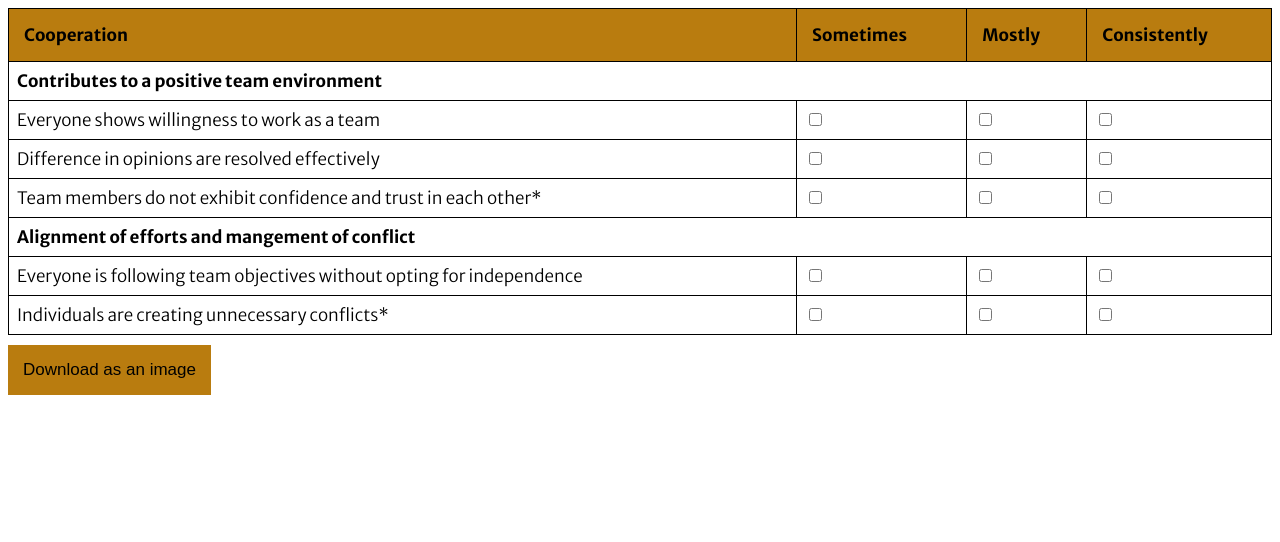
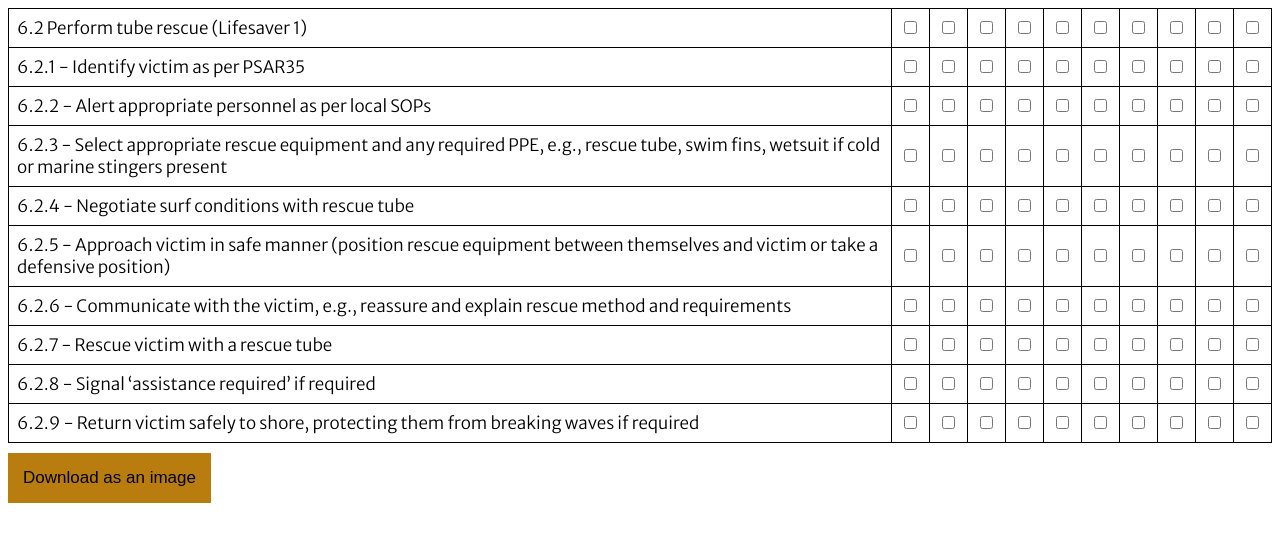
Before and after one commit to G0dS0n/G0dS0n-table-checkbox6-sls1, a plain HTML site: page index.html in a window 1280 px wide. Drawn offline with Linux system fonts and the light colour scheme.

Commit message:
Checkbox 6 SLS 1

```diff
--- a/index.html
+++ b/index.html
@@ -73,52 +73,137 @@
   </head>
   <body>
      <table>
-      <thead>
-        <tr>
-          <th>Cooperation</th>
-          <th>Sometimes</th>
-          <th>Mostly</th>
-          <th>Consistently</th>
-        </tr>
-      </thead>
       <tbody>
         <tr>
-          <td colspan="4"><strong>Contributes to a positive team environment</strong></td>
-        </tr>
-
-        <tr>
-          <td> Everyone shows willingness to work as a team</td>
+          <td> 6.2 Perform tube rescue (Lifesaver 1)</td>
+          <td><input type="checkbox" /></td>
+          <td><input type="checkbox" /></td>
+          <td><input type="checkbox" /></td>
+          <td><input type="checkbox" /></td>
+          <td><input type="checkbox" /></td>
+          <td><input type="checkbox" /></td>
+          <td><input type="checkbox" /></td>
           <td><input type="checkbox" /></td>
           <td><input type="checkbox" /></td>
           <td><input type="checkbox" /></td>
         </tr>
         <tr>
-          <td>
-            Difference in opinions are resolved effectively
-          </td>
+          <td> 6.2.1 - Identify victim as per PSAR35</td>
+          <td><input type="checkbox" /></td>
+          <td><input type="checkbox" /></td>
+          <td><input type="checkbox" /></td>
+          <td><input type="checkbox" /></td>
+          <td><input type="checkbox" /></td>
+          <td><input type="checkbox" /></td>
+          <td><input type="checkbox" /></td>
+          <td><input type="checkbox" /></td>
+          <td><input type="checkbox" /></td>
+          <td><input type="checkbox" /></td>
+        </tr>
+       <tr>
+          <td> 6.2.2 - Alert appropriate personnel as per local SOPs</td>
+          <td><input type="checkbox" /></td>
+          <td><input type="checkbox" /></td>
+          <td><input type="checkbox" /></td>
+          <td><input type="checkbox" /></td>
+          <td><input type="checkbox" /></td>
+          <td><input type="checkbox" /></td>
+          <td><input type="checkbox" /></td>
           <td><input type="checkbox" /></td>
           <td><input type="checkbox" /></td>
           <td><input type="checkbox" /></td>
         </tr>
         <tr>
-          <td>Team members do not exhibit confidence and trust in each other*</td>
+          <td> 6.2.3 - Select appropriate rescue equipment
+and any required PPE, e.g., rescue tube, swim fins,
+wetsuit if cold or marine stingers present</td>
+          <td><input type="checkbox" /></td>
+          <td><input type="checkbox" /></td>
+          <td><input type="checkbox" /></td>
+          <td><input type="checkbox" /></td>
+          <td><input type="checkbox" /></td>
+          <td><input type="checkbox" /></td>
+          <td><input type="checkbox" /></td>
           <td><input type="checkbox" /></td>
           <td><input type="checkbox" /></td>
           <td><input type="checkbox" /></td>
         </tr>
         <tr>
-          <td colspan="4"><strong>Alignment of efforts and mangement of conflict</strong></td>
-        </tr>
-        <tr>
-          <td>Everyone is following team objectives without opting for independence</td>
+          <td> 6.2.4 - Negotiate surf conditions with rescue tube</td>
+          <td><input type="checkbox" /></td>
+          <td><input type="checkbox" /></td>
+          <td><input type="checkbox" /></td>
+          <td><input type="checkbox" /></td>
+          <td><input type="checkbox" /></td>
+          <td><input type="checkbox" /></td>
+          <td><input type="checkbox" /></td>
           <td><input type="checkbox" /></td>
           <td><input type="checkbox" /></td>
           <td><input type="checkbox" /></td>
         </tr>
         <tr>
-          <td>
-            Individuals are creating unnecessary conflicts*
-          </td>
+          <td> 6.2.5 - Approach victim in safe manner (position rescue equipment between themselves and victim
+or take a defensive position)</td>
+          <td><input type="checkbox" /></td>
+          <td><input type="checkbox" /></td>
+          <td><input type="checkbox" /></td>
+          <td><input type="checkbox" /></td>
+          <td><input type="checkbox" /></td>
+          <td><input type="checkbox" /></td>
+          <td><input type="checkbox" /></td>
+          <td><input type="checkbox" /></td>
+          <td><input type="checkbox" /></td>
+          <td><input type="checkbox" /></td>
+        </tr>
+        <tr>
+          <td> 6.2.6 - Communicate with the victim, e.g., reassure and explain rescue method and requirements</td>
+          <td><input type="checkbox" /></td>
+          <td><input type="checkbox" /></td>
+          <td><input type="checkbox" /></td>
+          <td><input type="checkbox" /></td>
+          <td><input type="checkbox" /></td>
+          <td><input type="checkbox" /></td>
+          <td><input type="checkbox" /></td>
+          <td><input type="checkbox" /></td>
+          <td><input type="checkbox" /></td>
+          <td><input type="checkbox" /></td>
+        </tr>
+       <tr>
+          <td> 6.2.7 - Rescue victim with a rescue tube</td>
+          <td><input type="checkbox" /></td>
+          <td><input type="checkbox" /></td>
+          <td><input type="checkbox" /></td>
+          <td><input type="checkbox" /></td>
+          <td><input type="checkbox" /></td>
+          <td><input type="checkbox" /></td>
+          <td><input type="checkbox" /></td>
+          <td><input type="checkbox" /></td>
+          <td><input type="checkbox" /></td>
+          <td><input type="checkbox" /></td>
+        </tr>
+        <tr>
+          <td> 6.2.8 - Signal ‘assistance required’ if required</td>
+          <td><input type="checkbox" /></td>
+          <td><input type="checkbox" /></td>
+          <td><input type="checkbox" /></td>
+          <td><input type="checkbox" /></td>
+          <td><input type="checkbox" /></td>
+          <td><input type="checkbox" /></td>
+          <td><input type="checkbox" /></td>
+          <td><input type="checkbox" /></td>
+          <td><input type="checkbox" /></td>
+          <td><input type="checkbox" /></td>
+        </tr>
+        <tr>
+          <td> 6.2.9 - Return victim safely to shore, protecting
+them from breaking waves if required</td>
+          <td><input type="checkbox" /></td>
+          <td><input type="checkbox" /></td>
+          <td><input type="checkbox" /></td>
+          <td><input type="checkbox" /></td>
+          <td><input type="checkbox" /></td>
+          <td><input type="checkbox" /></td>
+          <td><input type="checkbox" /></td>
           <td><input type="checkbox" /></td>
           <td><input type="checkbox" /></td>
           <td><input type="checkbox" /></td>
```
